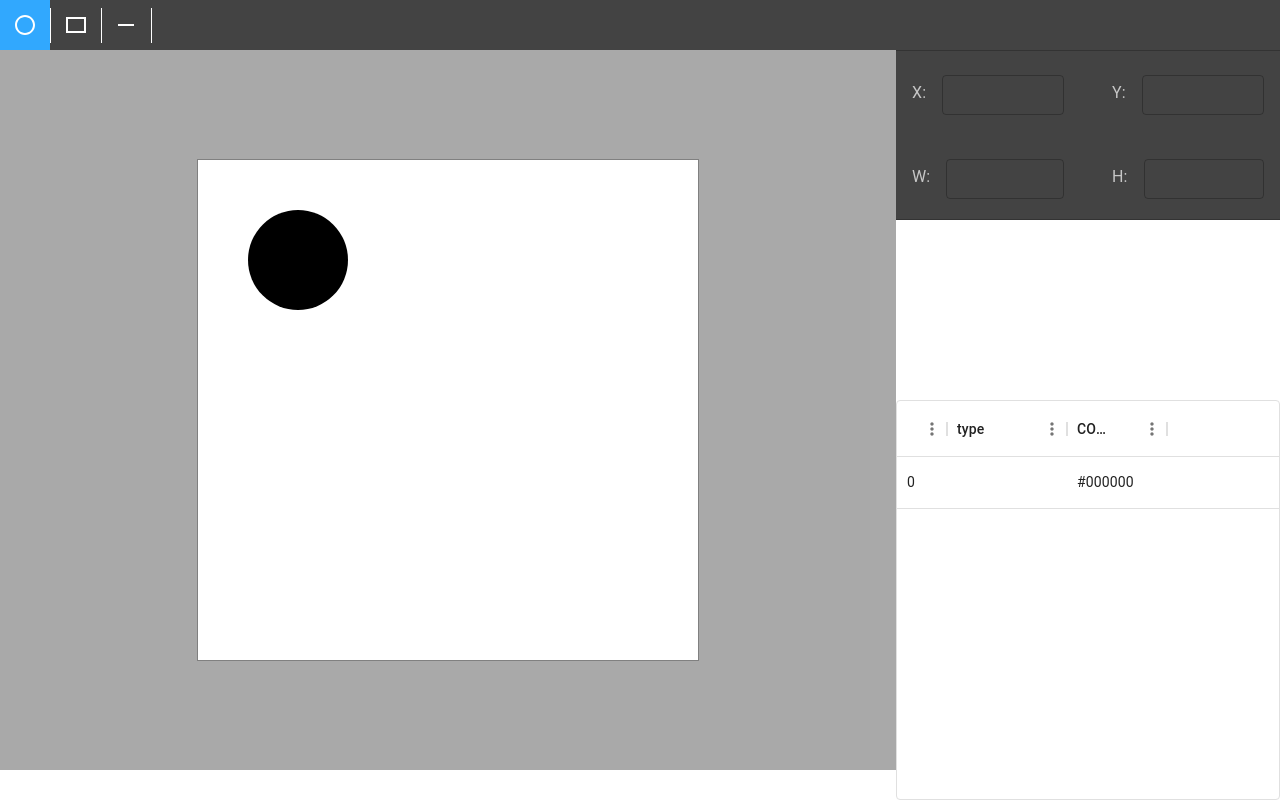
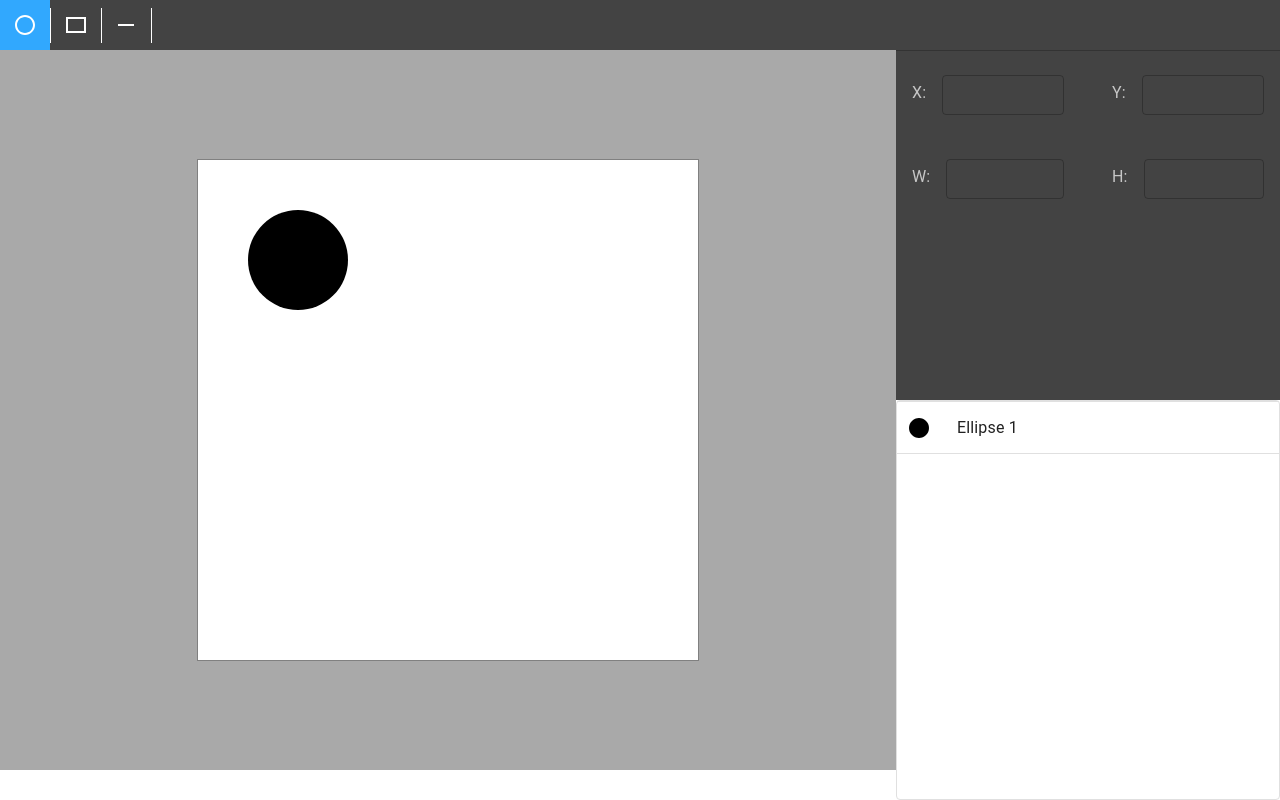
Before and after one commit to PractialSWProject/graphic-editor, a React (Create React App) app: page / in a window 1280 px wide. Both pictures are taken after a click on the element 25 px from the left and 25 px from the top of the page. Built offline with nearby package versions, Linux system fonts and the light colour scheme.

Commit message:
ftr: improve layer datagrid

```diff
--- a/package.json
+++ b/package.json
@@ -5,6 +5,7 @@
   "dependencies": {
     "@emotion/react": "^11.11.1",
     "@emotion/styled": "^11.11.0",
+    "@mui/icons-material": "^5.14.16",
     "@mui/material": "^5.14.12",
     "@mui/x-data-grid": "^6.16.2",
     "@testing-library/jest-dom": "^5.17.0",
--- /dev/null
+++ b/src/editor/LayerWindow/LayerInfo.tsx
@@ -0,0 +1,34 @@
+import { Circle, Rectangle as RectIcon, Remove } from '@mui/icons-material'
+import Elements from '../../models/Elements'
+import Ellipse from '../../models/Elements/Shapes/ellipse'
+import Rectangle from '../../models/Elements/Shapes/rectangle'
+import { Typography } from '@mui/material'
+
+interface Props {
+  element: Elements
+  isIcon?: boolean
+}
+
+function LayerInfo({ element, isIcon = false }: Props) {
+  if (element instanceof Ellipse) {
+    return isIcon ? (
+      <Circle sx={{ color: element.properties.color }} />
+    ) : (
+      <Typography>{`Ellipse ${element.id}`}</Typography>
+    )
+  } else if (element instanceof Rectangle) {
+    return isIcon ? (
+      <RectIcon sx={{ color: element.properties.color }} />
+    ) : (
+      <Typography>{`Rectangle ${element.id}`}</Typography>
+    )
+  }
+
+  return isIcon ? (
+    <Remove sx={{ color: element.properties.color }} />
+  ) : (
+    <Typography>{`Line ${element.id}`}</Typography>
+  )
+}
+
+export default LayerInfo
--- a/src/editor/LayerWindow/index.tsx
+++ b/src/editor/LayerWindow/index.tsx
@@ -1,7 +1,9 @@
 import { Box } from '@mui/material'
-import { DataGrid } from '@mui/x-data-grid'
+import { DataGrid, GridColDef, GridRenderCellParams } from '@mui/x-data-grid'
 import CreatedComposite from '../../models/composite/created'
-import { useMemo, useState } from 'react'
+import { useState } from 'react'
+import LayerInfo from './LayerInfo'
+import Elements from '../../models/Elements'
 
 interface Props {
   createdComposite: CreatedComposite
@@ -16,21 +18,31 @@ const LayerWindow = ({ createdComposite }: Props) => {
     setUpdateLayers(!updateLayers)
   })
 
-  const rows = createdElements.map(el => ({
+  const rows = createdElements.map((el, index) => ({
     id: el.id,
-    color: el.properties.color
+    shape: el,
+    rowId: index,
+    name: el
   }))
 
-  const columns = [
-    { field: 'id', headerName: 'ID', width: 30 },
-    { field: 'type', headerType: 'TYPE', width: 120 },
+  const columns: GridColDef[] = [
     {
-      field: 'color',
-      headerName: 'COLOR',
-      width: 100
+      field: 'shape',
+      width: 25,
+      renderCell: (params: GridRenderCellParams<{ id: number; shape: Elements; rowId: number }>) => (
+        <LayerInfo element={params.value} isIcon />
+      )
+    },
+    {
+      field: 'name',
+      width: 200,
+      renderCell: (params: GridRenderCellParams<{ id: number; shape: Elements; rowId: number }>) => (
+        <LayerInfo element={params.value} />
+      )
     }
   ]
-  return <DataGrid rows={rows} columns={columns} hideFooter />
+
+  return <DataGrid rows={rows} columns={columns} hideFooter columnHeaderHeight={0} />
 }
 
 export default LayerWindow
--- a/src/editor/PropertyWindow/index.tsx
+++ b/src/editor/PropertyWindow/index.tsx
@@ -99,9 +99,9 @@ function PropertyWindow({ createdComposite }: Props) {
             </Box>
           </Grid>
         </Grid>
-        <Divider sx={{ borderColor: '#333' }} />
         {selected.length !== 0 && (
           <Box padding={2}>
+            <Divider sx={{ borderColor: '#333', mb: 2 }} />
             <Typography variant="body2" color={'#C7C7C7'}>
               Fill
             </Typography>
--- a/src/editor/ToolBar/Button.tsx
+++ b/src/editor/ToolBar/Button.tsx
@@ -16,7 +16,7 @@ function Button({ icon, children, onClick }: Props) {
   )
 }
 
-const ButtonWrapper = styled.div`
+export const ButtonWrapper = styled.div`
   display: flex;
   justify-content: center;
   align-items: center;
--- a/src/editor/ToolBar/index.tsx
+++ b/src/editor/ToolBar/index.tsx
@@ -9,7 +9,7 @@ interface ToolBarProps {
   createdComposite: CreatedComposite
 }
 
-let ID = 0
+let ID = 1
 const elementFactory = new ElementFactory()
 
 function ToolBar({ createdComposite }: ToolBarProps) {
--- a/src/editor/index.tsx
+++ b/src/editor/index.tsx
@@ -14,7 +14,6 @@ const createdComposite = new CreatedComposite()
 
 function Editor() {
   const handleClick = (e: KonvaEventObject<MouseEvent>) => {
-    console.log(e.target)
     const element = createdComposite.get().find(el => el.id === parseInt(e.target.attrs.id))
     if (e.evt.shiftKey) {
       if (element) {
@@ -75,7 +74,7 @@ function Editor() {
         </Box>
       </Box>
       <Box sx={{ width: '30vw', height: '100vh' }}>
-        <Box sx={{ height: '50vh' }}>
+        <Box sx={{ height: '50vh', backgroundColor: '#434343' }}>
           <PropertyWindow createdComposite={createdComposite} />
         </Box>
         <Box sx={{ height: '50vh' }}>
```
Also changed, not shown: 1 other file (tests, documents, lock files or other folders).
